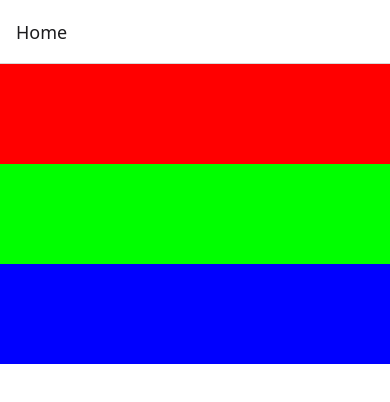
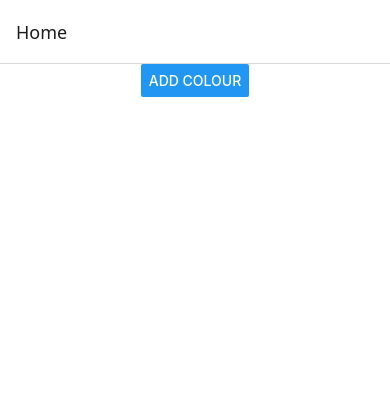
Before and after one commit to tinkercademy/code_exp_2025_colourlist, a React Native app: screen / in a window 390 px wide. Shown: the top 402 px of the page. Built offline with nearby package versions, Linux system fonts and the light colour scheme.

Commit message:
Added add functionality

```diff
--- a/App.js
+++ b/App.js
@@ -1,15 +1,37 @@
 import { StatusBar } from "expo-status-bar";
-import { StyleSheet, Text, View } from "react-native";
+import { StyleSheet, FlatList, View, Button } from "react-native";
 import { createStackNavigator } from "@react-navigation/stack";
 import { NavigationContainer } from "@react-navigation/native";
 import BlockRGB from "./components/BlockRGB";
+import { useState } from "react";
 
 function HomeScreen() {
+  const [colours, setColours] = useState([]);
+
+  function renderItem({ item }) {
+    return <BlockRGB red={item.red} green={item.green} blue={item.blue} />;
+  }
+
+  function addColour() {
+    setColours([
+      {
+        red: Math.floor(Math.random() * 256),
+        green: Math.floor(Math.random() * 256),
+        blue: Math.floor(Math.random() * 256),
+        id: colours.length
+      },
+      ...colours // Take whatever is there, and "spread" it into this array
+    ]);
+  }
+
   return (
     <View style={styles.container}>
-      <BlockRGB red={255} green={0} blue={0} />
-      <BlockRGB red={0} green={255} blue={0} />
-      <BlockRGB red={0} green={0} blue={255} />
+      <Button onPress={addColour} title="Add colour" />
+      <FlatList
+        style={{ width: "100%" }}
+        data={colours}
+        renderItem={renderItem}
+      />
     </View>
   );
 }
```
